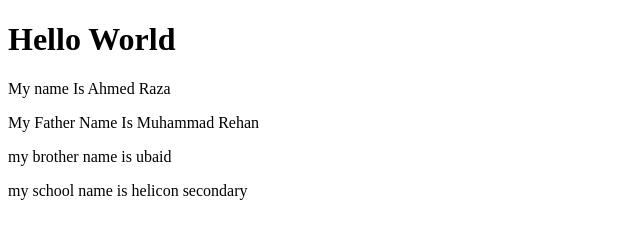
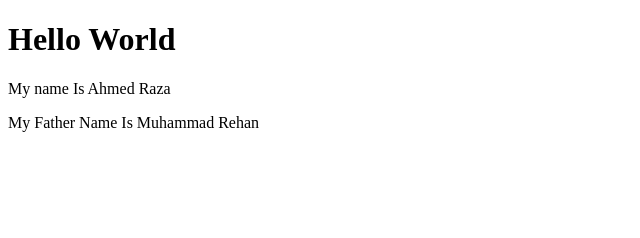
Before and after one commit to raza26032/ABC-2, a plain HTML site: page index.html in a window 1280 px wide. Shown: the whole page, without its empty margins (0-640 px from the left). Drawn offline with Linux system fonts and the light colour scheme.

Commit message:
Revert "ABC 3"
This reverts commit d3231b61c39056994e0d5d0c0ebdce0ddaffafdb.

```diff
--- a/index.html
+++ b/index.html
@@ -13,9 +13,5 @@
 
     <p>My Father Name Is Muhammad Rehan</p>
 
-    <p>my brother name is ubaid</p>
-
-    <p>my school name is helicon secondary</p>
-
 </body>
 </html>
```
